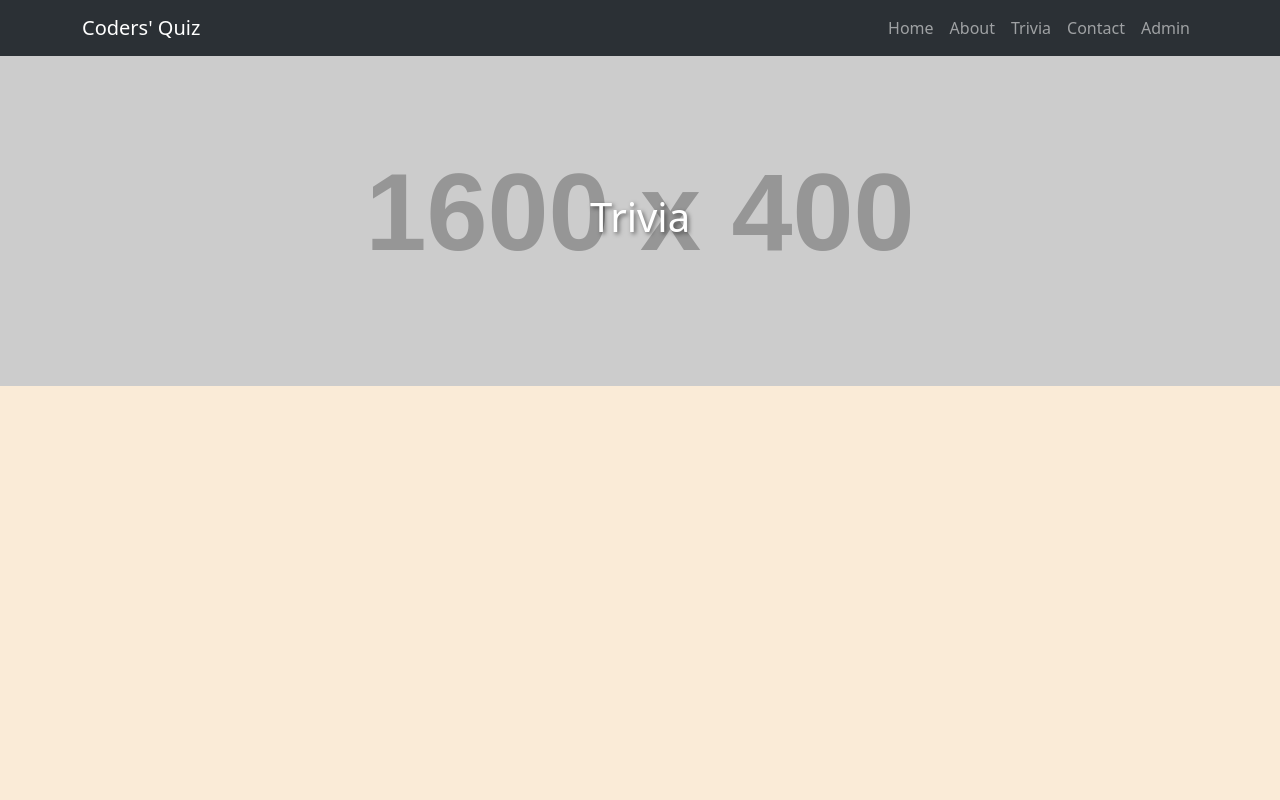
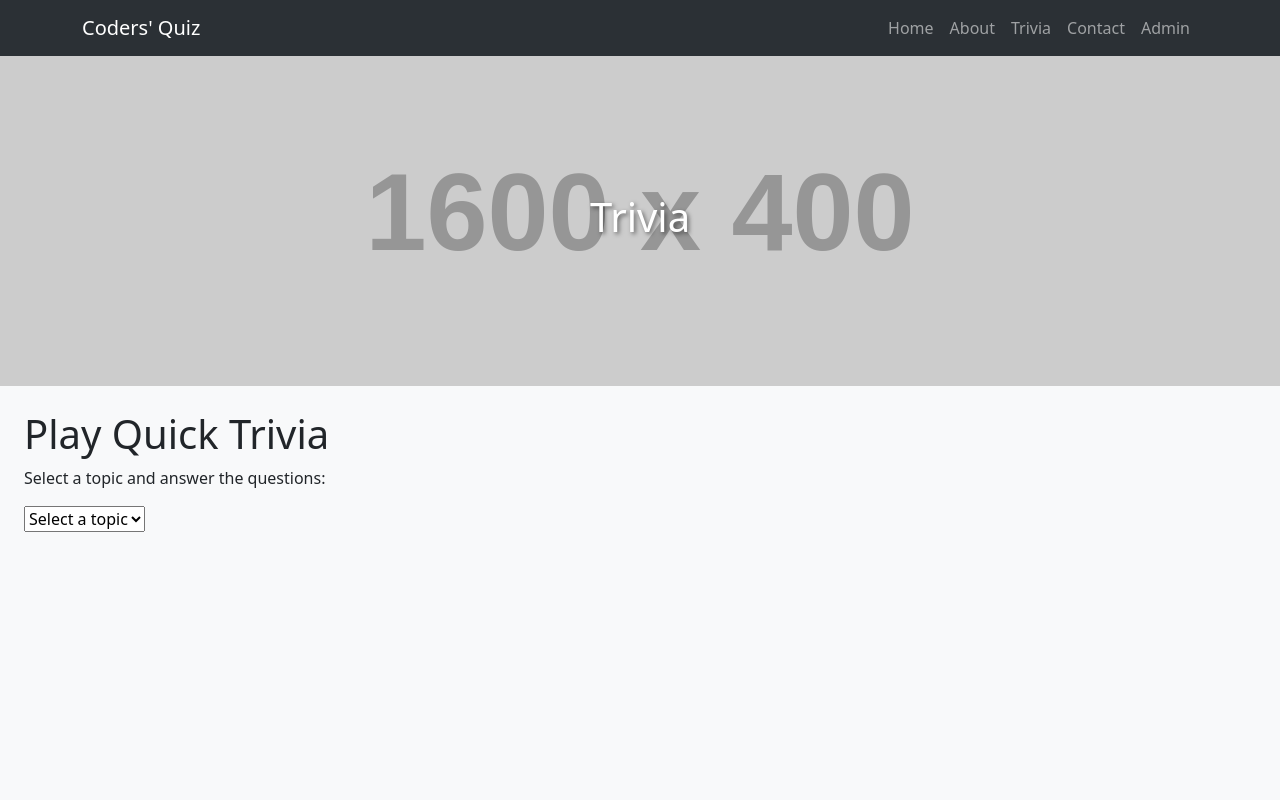
Before and after one commit to ALLHUBS-Jan-2024-Liftoff/liftoff-curious, a React (Create React App) app in the folder quiz-ui/: page /trivia in a window 1280 px wide. Shown: the top 800 px of the page. Built offline with nearby package versions, Linux system fonts and the light colour scheme.

Commit message:
functional trivia page without UI styles

```diff
--- a/quiz-ui/src/pages/TriviaPage.jsx
+++ b/quiz-ui/src/pages/TriviaPage.jsx
@@ -1,13 +1,98 @@
-import React from 'react'
+import React, { useState } from 'react';
 import JumbotronComponent from '../components/JumbotronComponent'
+import axios from 'axios';
 
-function TriviaPage() {
-  return (
-    <>
-    <JumbotronComponent backgroundImage={'https://placehold.co/1600x400/6F7F6F/6F7F6F/png'} pageName={'Trivia'}/>
-    <div style={{ minHeight: '600px', backgroundColor: 'antiquewhite'}} />
-    </>
-  )
-}
+const TriviaPage = () => {
+    const [selectedTopic, setSelectedTopic] = useState('');
+    const [questions, setQuestions] = useState([]);
+    const [answers, setAnswers] = useState({});
+    const [showResults, setShowResults] = useState(false);
+    const [score, setScore] = useState(0);
 
-export default TriviaPage
+    const handleTopicChange = (e) => {
+        setSelectedTopic(e.target.value);
+        fetchQuestions(e.target.value);
+    };
+
+    const fetchQuestions = async (category) => {
+        const url = `https://opentdb.com/api.php?amount=5&category=${category}&difficulty=easy&type=multiple`;
+        try {
+            const response = await axios.get(url);
+            setQuestions(response.data.results);
+            setShowResults(false);
+        } catch (error) {
+            console.error("Error fetching questions", error);
+        }
+    };
+
+    const handleAnswerChange = (e, index) => {
+        const newAnswers = { ...answers, [index]: e.target.value };
+        setAnswers(newAnswers);
+    };
+
+    const handleSubmit = () => {
+        let correctAnswers = 0;
+        questions.forEach((question, index) => {
+            if (answers[index] === question.correct_answer) {
+                correctAnswers++;
+            }
+        });
+        setScore(correctAnswers);
+        setShowResults(true);
+    };
+
+    return (
+        <>
+        <JumbotronComponent backgroundImage={'https://placehold.co/1600x400/6F7F6F/6F7F6F/png'} pageName={'Trivia'}/>
+        <div className="bg-light p-2 p-lg-4" style={{ minHeight: '600px'}}>
+            <h1>Play Quick Trivia</h1>
+            <p>Select a topic and answer the questions:</p>
+            <select value={selectedTopic} onChange={handleTopicChange}>
+                <option value="" disabled>Select a topic</option>
+                <option value="22">Geography</option>
+                <option value="20">Mythology</option>
+                <option value="23">History</option>
+            </select>
+            {questions.length > 0 && !showResults && (
+                <div>
+                    {questions.map((question, index) => (
+                        <div key={index}>
+                            <p>{question.question}</p>
+                            <div>
+                                {[...question.incorrect_answers, question.correct_answer]
+                                    .sort()
+                                    .map((answer, i) => (
+                                        <div key={i}>
+                                            <input
+                                                type="radio"
+                                                name={`question-${index}`}
+                                                value={answer}
+                                                onChange={(e) => handleAnswerChange(e, index)}
+                                            />
+                                            {answer}
+                                        </div>
+                                    ))}
+                            </div>
+                        </div>
+                    ))}
+                    <button onClick={handleSubmit}>Submit & Check Score</button>
+                </div>
+            )}
+            {showResults && (
+                <div>
+                    <p>Score: {score}/{questions.length}</p>
+                    {questions.map((question, index) => (
+                        <div key={index}>
+                            <p>{question.question}</p>
+                            <p>Your answer: {answers[index]}</p>
+                            <p>Correct answer: {question.correct_answer}</p>
+                        </div>
+                    ))}
+                </div>
+            )}
+        </div>
+      </>
+    );
+};
+
+export default TriviaPage;
```
